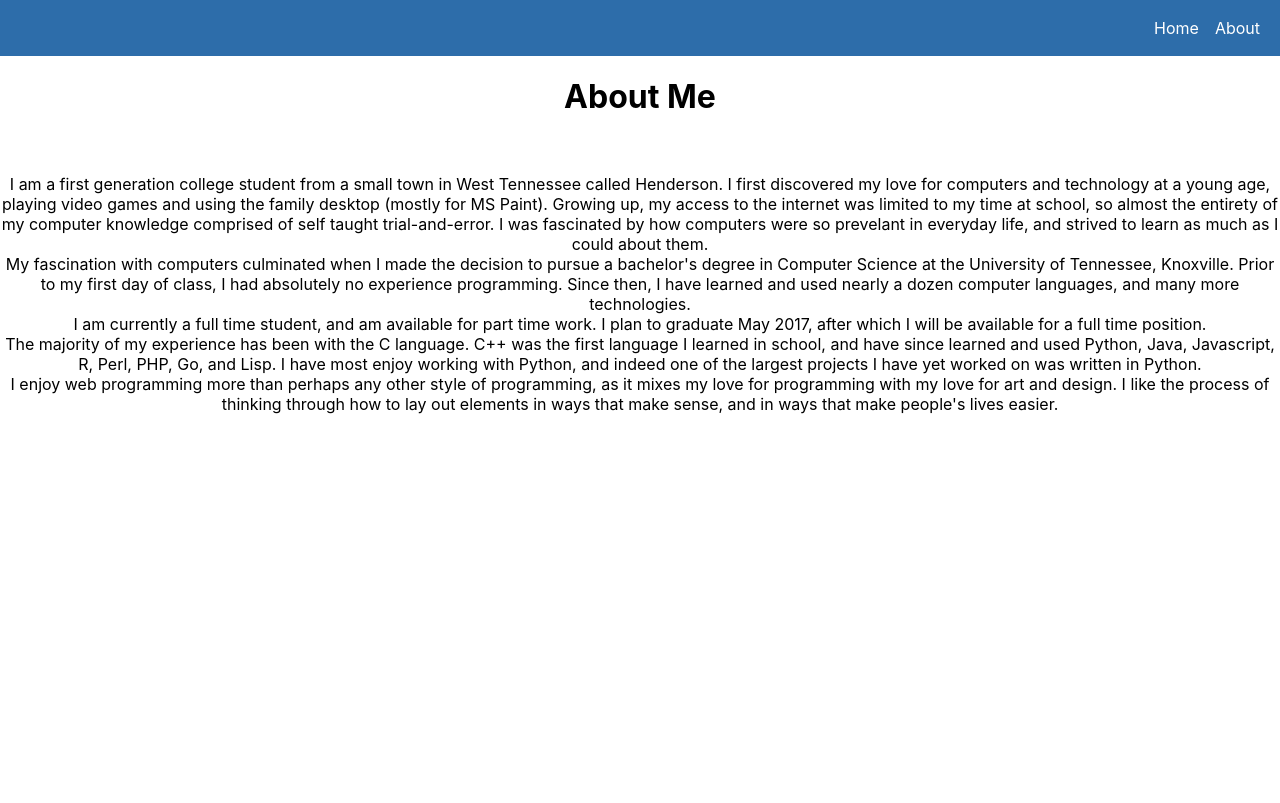
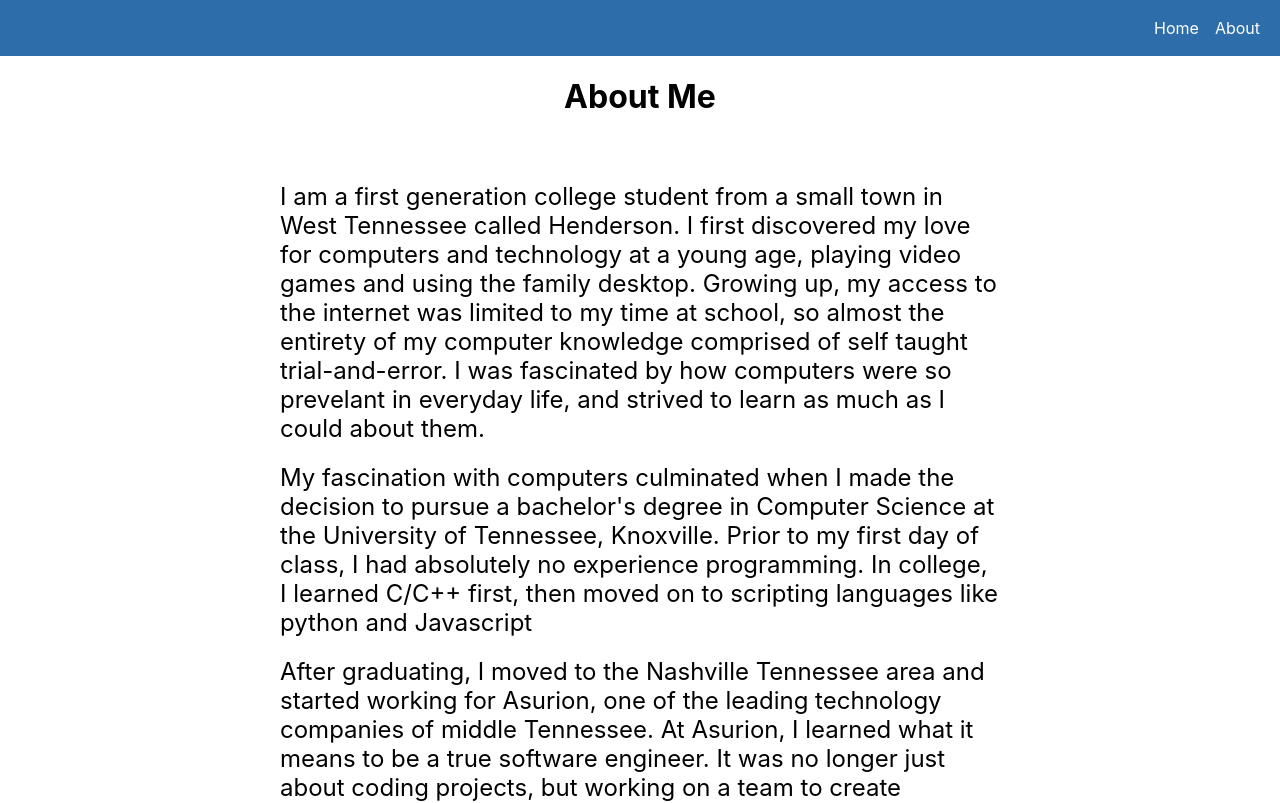
Before and after one commit to jalomas7/jalomas7.github.io, a React (Create React App) app: page /about in a window 1280 px wide. Shown: the top 803 px of the page. Built offline with nearby package versions, Linux system fonts and the light colour scheme.

Commit message:
update about story

```diff
--- a/src/About.tsx
+++ b/src/About.tsx
@@ -1,43 +1,74 @@
+import newStyled from "@emotion/styled"
+
+const Container = newStyled.div`
+    display: flex;
+    flex-direction: column;
+    align-items: center;
+`
+
+const TextContainer = newStyled.p`
+    max-width: 30em;
+    text-align: left;
+    font-size: 1.5em;
+
+     br {
+        margin: 20px;
+        display: block;
+        content: "";
+    }
+`;
 export const About: React.FunctionComponent = () => {
     return (
-         <div className="main_content">
+        <Container className="main_content">
             <div className="header_container">
                 <h1>About Me</h1>
-        </div><br/>
-        <p>
+            </div><br />
+            <TextContainer>
                 I am a first generation college student from a small town in West
                 Tennessee called Henderson. I first discovered my love for computers
                 and technology at a young age, playing video games and using
-            the family desktop (mostly for MS Paint). Growing up, my access to
+                the family desktop. Growing up, my access to
                 the internet was limited to my time at school, so almost the
                 entirety of my computer knowledge comprised of self taught
                 trial-and-error. I was fascinated by how computers were so
                 prevelant in everyday life, and strived to learn as much as I could
-            about them. <br/>
+                about them. <br />
 
                 My fascination with computers culminated when I made the decision to
                 pursue a bachelor's degree in Computer Science at the University of
                 Tennessee, Knoxville. Prior to my first day of class, I had
-            absolutely no experience programming. Since then, I have learned and
-            used nearly a dozen computer languages, and many more
-            technologies.<br/>
+                absolutely no experience programming. In college, I learned C/C++ first,
+                then moved on to scripting languages like python and Javascript<br />
 
-            I am currently a full time student, and am available for part time
-            work. I plan to graduate May 2017, after which I will be available
-            for a full time position.<br/>
+                After graduating, I moved to the Nashville Tennessee area and started working
+                for Asurion, one of the leading technology companies of middle Tennessee. At Asurion,
+                I learned what it means to be a true software engineer. It was no longer just
+                about coding projects, but working on a team to create meaningful products.<br />
 
-            The majority of my experience has been with the C language. C++ was
-            the first language I learned in school, and have since learned and
-            used Python, Java, Javascript, R, Perl, PHP, Go, and Lisp. I have
-            most enjoy working with Python, and indeed one of the largest
-            projects I have yet worked on was written in Python.<br/>
+                During my time at Asurion, I worked hands on in various code bases, but I
+                became most familiar with React and Typescript. I used these and other tools to build
+                things such as a survey application to replace our costly existing application. I also
+                built a site designed to help customers optimize and replace their phone batteries.
+                <br />
 
-            I enjoy web programming more than perhaps any other style of
-            programming, as it mixes my love for programming with my love for
-            art and design. I like the process of thinking through how to lay
-            out elements in ways that make sense, and in ways that make people's
-            lives easier.<br/>
-       </p>
-    </div>
+                During my tenure at Asurion, I gained valuable leadership skills. I was selected to be
+                a mentor for the prestigious Software Engineering Apprenticeship Program. This program
+                was the first of it's kind in Tennessee, where employees outside the technology space at
+                Asurion were given the opportunity to become software engineers. I taught a student who knew
+                nothing about software engineering or programming. Within 12 months, she was hired as a
+                full time software engineer at Asurion. <br />
+
+                My time at Asurion culminated on a team tasked with figuring out how to replace customers'
+                broken technology. I served as technical leader on this team for 3 years, where I managed
+                10 other engineers as we built this tool. I represented my team's engineers at meetings and
+                demonstrations as well as guided the technical decisions for the app itself.
+                <br />
+
+                The majority of my experience is in web development. I have 7 years experience with React, Typescript,
+                and Node.js. I consider myself a full stack engineer as I am comfortable working on the front-end as well
+                as the back-end. I enjoy front-end development especially as it blends my love for programming and art,
+                and I enjoy collaborating with designers to bring their vision to life.
+            </TextContainer>
+        </Container>
     )
 }
```
Lines whose indentation alone changed are shown as unchanged.
